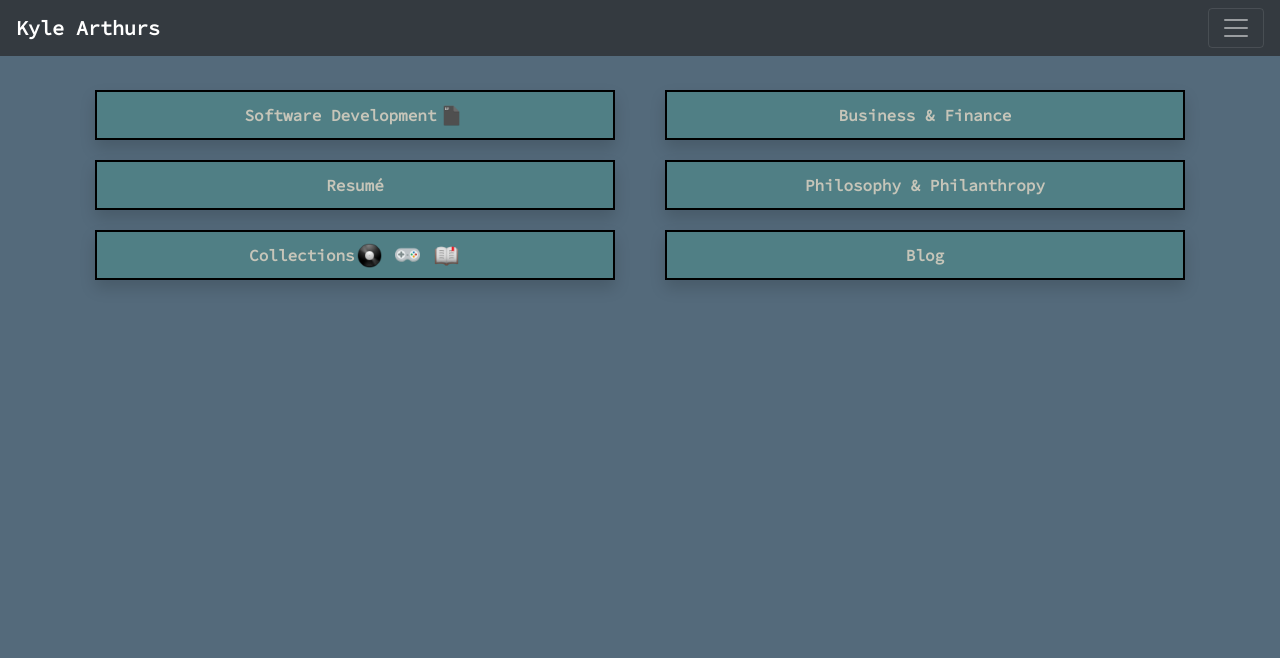
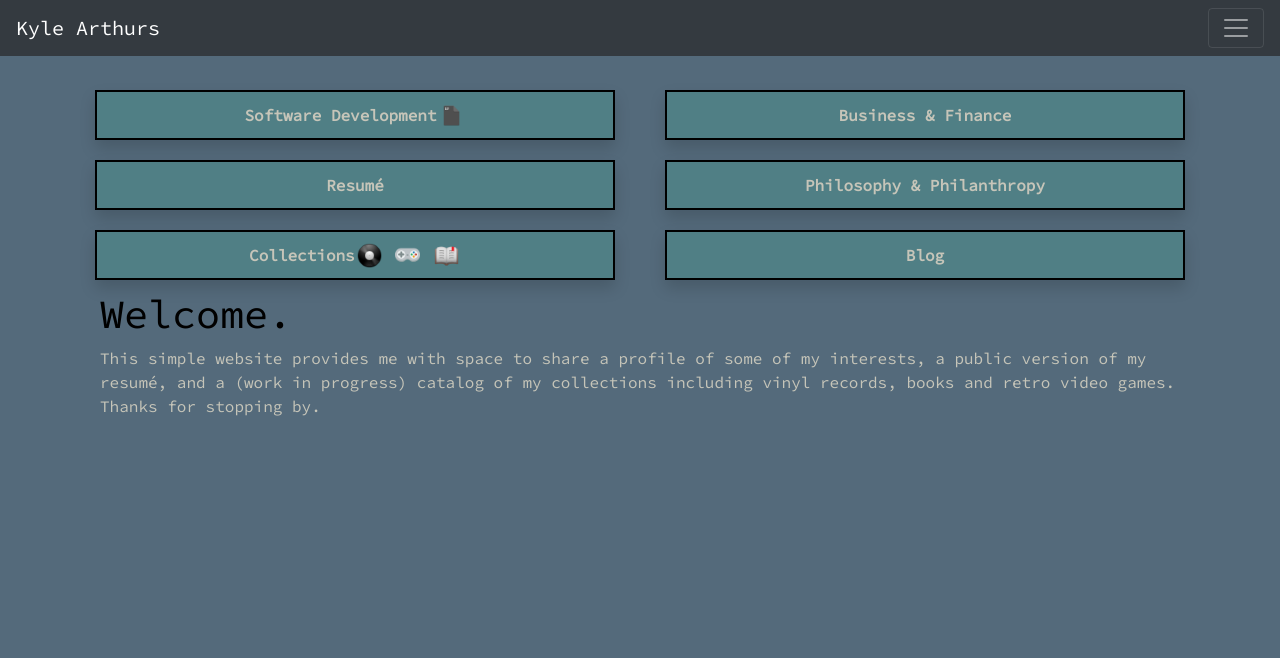
Before and after one commit to lucid-0/kylearthurs.com, a Django app: page / in a window 1280 px wide. Shown: the top 658 px of the page. Run offline with Django 3.2, Linux system fonts and the light colour scheme.

Commit message:
favicon styles dev text

```diff
--- a/kylearthurs/main/static/main/styles/main.css
+++ b/kylearthurs/main/static/main/styles/main.css
@@ -5,8 +5,16 @@ body {
 
 .navbar-brand {
     font-family: Source Code Pro;
-    font-weight: bold;
     font-size: 21.25m;
+}
+
+.ka-text {
+    font-family: Source Code Pro;
+    color: #c6c5b9;
+}
+
+.ka-text h1 {
+    color: black;
 }
 
 .ka-home-section {
--- a/kylearthurs/templates/main/base.html
+++ b/kylearthurs/templates/main/base.html
@@ -4,6 +4,7 @@
         <meta charset="utf-8">
         <meta name="viewport" content="width=device-width, initial-scale=1, shrink-to-fit=no">
         <title>{% block title %}{% endblock %}</title>
+        <link rel="shortcut icon" type="image/png" href="{% static 'main/icons/favicon.ico' %}"/>
         <link rel="stylesheet" href="https://cdn.jsdelivr.net/npm/bootstrap@4.5.3/dist/css/bootstrap.min.css" integrity="sha384-TX8t27EcRE3e/ihU7zmQxVncDAy5uIKz4rEkgIXeMed4M0jlfIDPvg6uqKI2xXr2" crossorigin="anonymous">
         <link href="https://fonts.googleapis.com/css?family=Poiret+One|Source+Code+Pro&display=swap" rel="stylesheet">
         <link rel="stylesheet" href="{% static "/main/styles/main.css" %}">
--- a/kylearthurs/templates/main/dev.html
+++ b/kylearthurs/templates/main/dev.html
@@ -2,7 +2,10 @@
 {% load static %}
 {% block title %}Kyle Arthurs - Home{% endblock %}
 {% block content %}
-<div class="container">
+<div class="container ka-text">
+    <h2>Software Development</h2>
     I write code sometimes.
+    Started as a hobby.
+    Graduated with a degree in computer science in fall 2017.
 </div>
 {% endblock %}
--- a/kylearthurs/templates/main/index.html
+++ b/kylearthurs/templates/main/index.html
@@ -47,4 +47,11 @@
       </div>
     </div>
   </div>
+  <div class="container">
+    <div class="ka-intro ka-text">
+      <h1>Welcome.</h1>
+      This simple website provides me with space to share a profile of some of my interests, a public version of my resumé, and a (work in progress) catalog of my collections including vinyl records, books and retro video games.
+      Thanks for stopping by.
+    </div>
+  </div>
 {% endblock %}
```
Also changed, not shown: kylearthurs/main/static/main/icons/favicon.ico (added).
